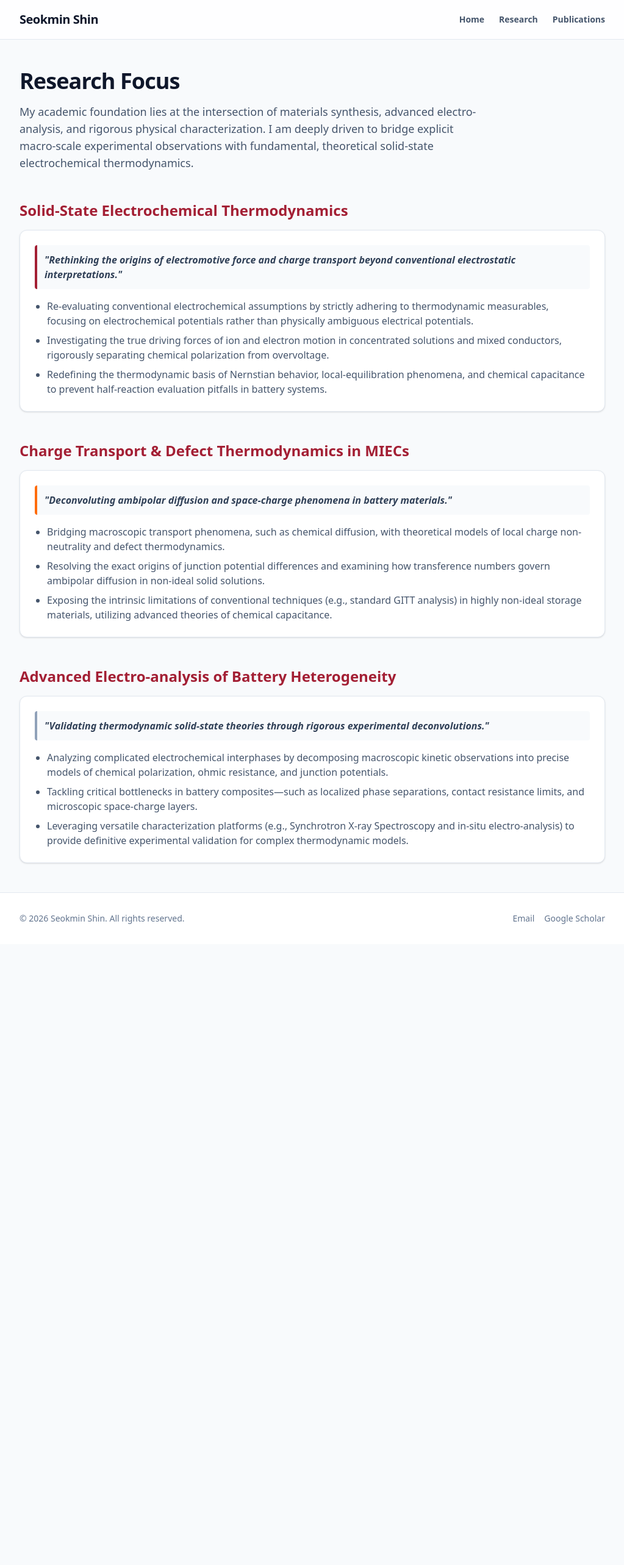
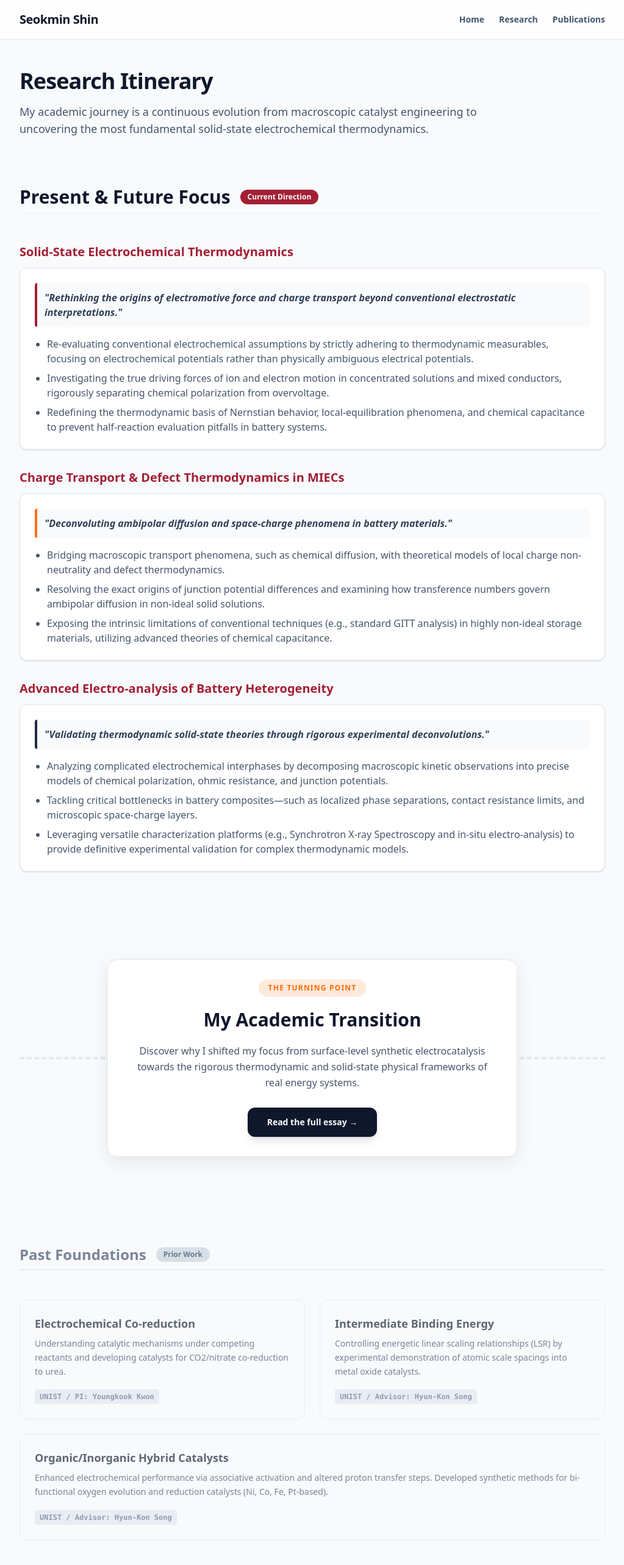
Before and after one commit to SeokminShin/portfolio, a Next.js app: page /research in a window 1280 px wide. Shown: the top 2566 px of the page at 61% size, without its empty margins (128-1151 px from the left). Before the commit the page ends 1548 px from the top, so only its background shows below. Built offline with nearby package versions, Linux system fonts and the light colour scheme.

Commit message:
Implement highly contrasted dual research layout and personal transition essay

```diff
--- a/src/app/research/page.tsx
+++ b/src/app/research/page.tsx
@@ -1,18 +1,28 @@
+import Link from 'next/link';
+
 export default function Research() {
   return (
-    <div className="flex flex-col gap-12 animate-in fade-in slide-in-from-bottom-4 duration-700">
+    <div className="flex flex-col gap-20 animate-in fade-in slide-in-from-bottom-4 duration-700 pb-20">
+
+      {/* HEADER */}
       <header className="flex flex-col gap-4">
-        <h1 className="text-4xl font-extrabold tracking-tight text-slate-900">Research Focus</h1>
+        <h1 className="text-4xl font-extrabold tracking-tight text-slate-900">Research Itinerary</h1>
         <p className="max-w-3xl text-lg text-slate-600">
-          My academic foundation lies at the intersection of materials synthesis, advanced electro-analysis, and rigorous physical characterization. I am deeply driven to bridge explicit macro-scale experimental observations with fundamental, theoretical solid-state electrochemical thermodynamics.
+          My academic journey is a continuous evolution from macroscopic catalyst engineering to uncovering the most fundamental solid-state electrochemical thermodynamics.
         </p>
       </header>
 
-      <div className="flex flex-col gap-12">
-        {/* Topic 1 */}
-        <section className="flex flex-col gap-4">
-          <h2 className="text-2xl font-bold text-[#A31F34]">Solid-State Electrochemical Thermodynamics</h2>
-          <div className="p-6 rounded-xl border border-slate-200 bg-white shadow-sm hover:shadow-md hover:border-[#FF6C0C] transition-all">
+      {/* PRESENT & FUTURE */}
+      <div className="flex flex-col gap-8">
+        <div className="flex items-center gap-4 border-b-2 border-slate-100 pb-2">
+          <h2 className="text-3xl font-extrabold text-slate-900">Present & Future Focus</h2>
+          <span className="px-3 py-1 text-xs font-bold bg-[#A31F34] text-white rounded-full">Current Direction</span>
+        </div>
+
+        <div className="flex flex-col gap-8 mt-4">
+          <section className="flex flex-col gap-3">
+            <h3 className="text-xl font-bold text-[#A31F34]">Solid-State Electrochemical Thermodynamics</h3>
+            <div className="p-6 rounded-xl border border-slate-200 bg-white shadow-sm hover:shadow-md hover:border-[#A31F34] transition-all">
               <p className="text-slate-700 font-semibold mb-4 bg-slate-50 p-3 rounded border-l-4 border-[#A31F34] italic">
                 "Rethinking the origins of electromotive force and charge transport beyond conventional electrostatic interpretations."
               </p>
@@ -24,9 +34,8 @@ export default function Research() {
             </div>
           </section>
 
-        {/* Topic 2 */}
-        <section className="flex flex-col gap-4">
-          <h2 className="text-2xl font-bold text-[#A31F34]">Charge Transport & Defect Thermodynamics in MIECs</h2>
+          <section className="flex flex-col gap-3">
+            <h3 className="text-xl font-bold text-[#A31F34]">Charge Transport & Defect Thermodynamics in MIECs</h3>
             <div className="p-6 rounded-xl border border-slate-200 bg-white shadow-sm hover:shadow-md hover:border-[#FF6C0C] transition-all">
                <p className="text-slate-700 font-semibold mb-4 bg-slate-50 p-3 rounded border-l-4 border-[#FF6C0C] italic">
                 "Deconvoluting ambipolar diffusion and space-charge phenomena in battery materials."
@@ -39,11 +48,10 @@ export default function Research() {
             </div>
           </section>
 
-        {/* Topic 3 */}
-        <section className="flex flex-col gap-4">
-          <h2 className="text-2xl font-bold text-[#A31F34]">Advanced Electro-analysis of Battery Heterogeneity</h2>
-          <div className="p-6 rounded-xl border border-slate-200 bg-white shadow-sm hover:shadow-md hover:border-[#FF6C0C] transition-all">
-            <p className="text-slate-700 font-semibold mb-4 bg-slate-50 p-3 rounded border-l-4 border-slate-400 italic">
+          <section className="flex flex-col gap-3">
+            <h3 className="text-xl font-bold text-[#A31F34]">Advanced Electro-analysis of Battery Heterogeneity</h3>
+            <div className="p-6 rounded-xl border border-slate-200 bg-white shadow-sm hover:shadow-md hover:border-slate-800 transition-all">
+              <p className="text-slate-700 font-semibold mb-4 bg-slate-50 p-3 rounded border-l-4 border-slate-800 italic">
                 "Validating thermodynamic solid-state theories through rigorous experimental deconvolutions."
               </p>
               <ul className="list-disc pl-5 space-y-2 text-slate-600">
@@ -55,5 +63,57 @@ export default function Research() {
           </section>
         </div>
       </div>
+
+      {/* THE TURNING POINT (BRIDGE) */}
+      <div className="relative py-12 my-4">
+        <div className="absolute inset-0 flex items-center" aria-hidden="true">
+          <div className="w-full border-t-4 border-dashed border-slate-200"></div>
+        </div>
+        <div className="relative flex justify-center">
+          <div className="bg-white px-8 py-8 rounded-2xl border border-slate-200 shadow-[0_8px_30px_rgb(0,0,0,0.08)] flex flex-col items-center gap-5 text-center max-w-2xl transform transition duration-500 hover:-translate-y-2 hover:shadow-[0_20px_40px_rgba(255,108,12,0.15)] hover:border-[#FF6C0C]">
+            <span className="bg-[#FF6C0C]/15 text-[#FF6C0C] px-4 py-1.5 rounded-full text-xs font-extrabold uppercase tracking-widest">The Turning Point</span>
+            <h3 className="text-3xl font-extrabold text-slate-900">My Academic Transition</h3>
+            <p className="text-slate-600 text-base leading-relaxed px-4">
+              Discover why I shifted my focus from surface-level synthetic electrocatalysis towards the rigorous thermodynamic and solid-state physical frameworks of real energy systems.
+            </p>
+            <Link
+              href="/posts/academic-transition"
+              className="mt-2 inline-flex h-12 items-center justify-center rounded-xl bg-slate-900 px-8 text-sm font-semibold text-white shadow-lg transition-all hover:bg-[#A31F34] focus-visible:outline-none focus-visible:ring-2 hover:scale-105"
+            >
+              Read the full essay &rarr;
+            </Link>
+          </div>
+        </div>
+      </div>
+
+      {/* PAST EXPERIENCES */}
+      <div className="flex flex-col gap-8 opacity-70 hover:opacity-100 transition-opacity duration-700">
+        <div className="flex items-center gap-4 border-b-2 border-slate-200 pb-2">
+          <h2 className="text-2xl font-bold text-slate-600">Past Foundations</h2>
+          <span className="px-3 py-1 text-xs font-bold bg-slate-300 text-slate-700 rounded-full">Prior Work</span>
+        </div>
+
+        <div className="grid md:grid-cols-2 gap-6 mt-4">
+          <div className="p-6 rounded-xl border border-slate-200 bg-slate-50">
+            <h3 className="text-lg font-bold text-slate-800 mb-2">Electrochemical Co-reduction</h3>
+            <p className="text-sm text-slate-600 mb-4 leading-relaxed">Understanding catalytic mechanisms under competing reactants and developing catalysts for CO2/nitrate co-reduction to urea.</p>
+            <p className="text-xs font-mono text-slate-500 font-semibold bg-slate-200 inline-block px-2 py-1 rounded">UNIST / PI: Youngkook Kwon</p>
+          </div>
+
+          <div className="p-6 rounded-xl border border-slate-200 bg-slate-50">
+            <h3 className="text-lg font-bold text-slate-800 mb-2">Intermediate Binding Energy</h3>
+            <p className="text-sm text-slate-600 mb-4 leading-relaxed">Controlling energetic linear scaling relationships (LSR) by experimental demonstration of atomic scale spacings into metal oxide catalysts.</p>
+            <p className="text-xs font-mono text-slate-500 font-semibold bg-slate-200 inline-block px-2 py-1 rounded">UNIST / Advisor: Hyun-Kon Song</p>
+          </div>
+
+          <div className="p-6 rounded-xl border border-slate-200 bg-slate-50 md:col-span-2">
+            <h3 className="text-lg font-bold text-slate-800 mb-2">Organic/Inorganic Hybrid Catalysts</h3>
+            <p className="text-sm text-slate-600 mb-4 leading-relaxed">Enhanced electrochemical performance via associative activation and altered proton transfer steps. Developed synthetic methods for bi-functional oxygen evolution and reduction catalysts (Ni, Co, Fe, Pt-based).</p>
+            <p className="text-xs font-mono text-slate-500 font-semibold bg-slate-200 inline-block px-2 py-1 rounded">UNIST / Advisor: Hyun-Kon Song</p>
+          </div>
+        </div>
+      </div>
+
+    </div>
   );
 }
```
Also changed, not shown: src/app/posts/academic-transition/page.tsx (added, +71 -0 lines). Lines whose indentation alone changed are shown as unchanged.
